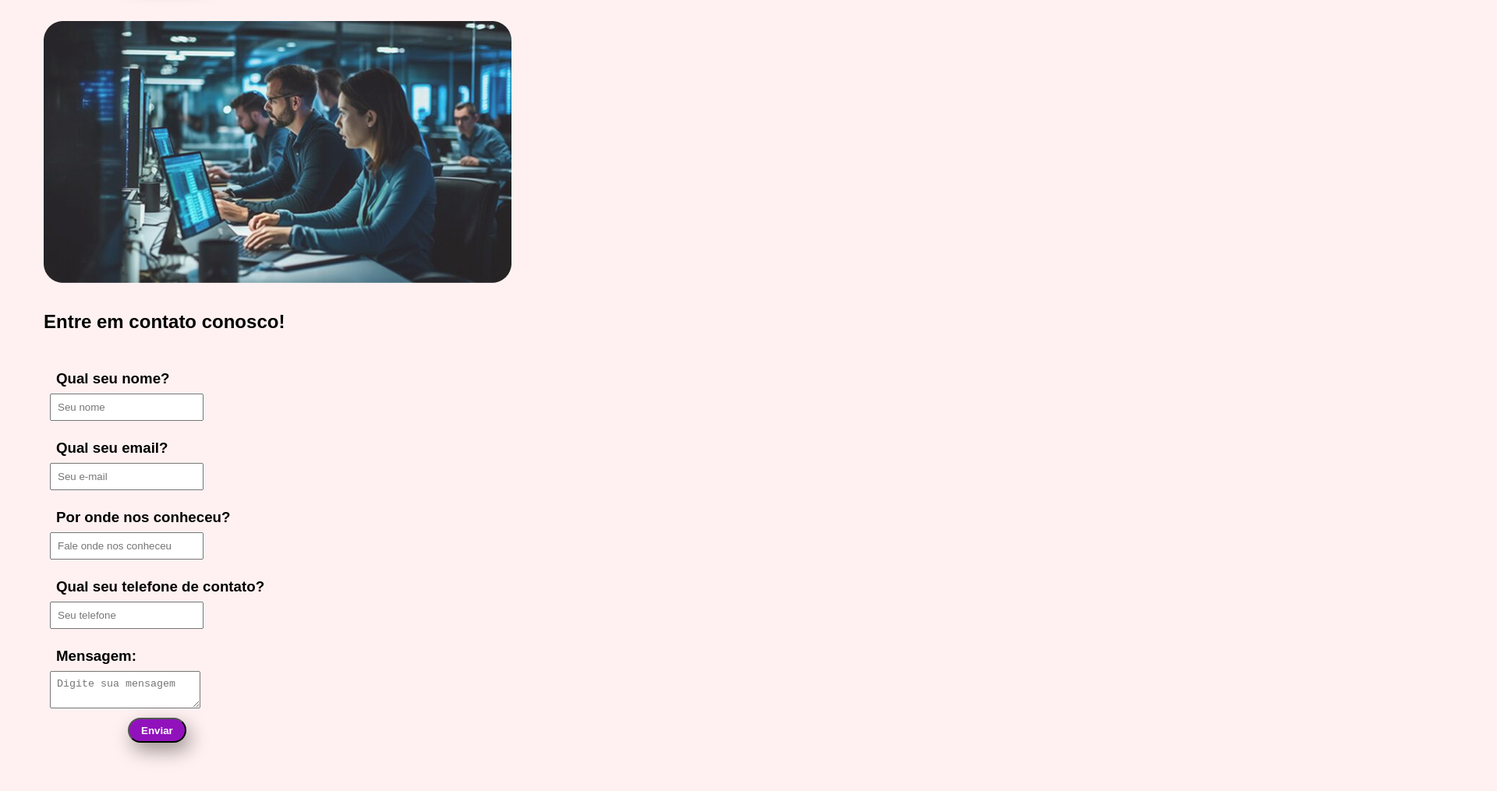
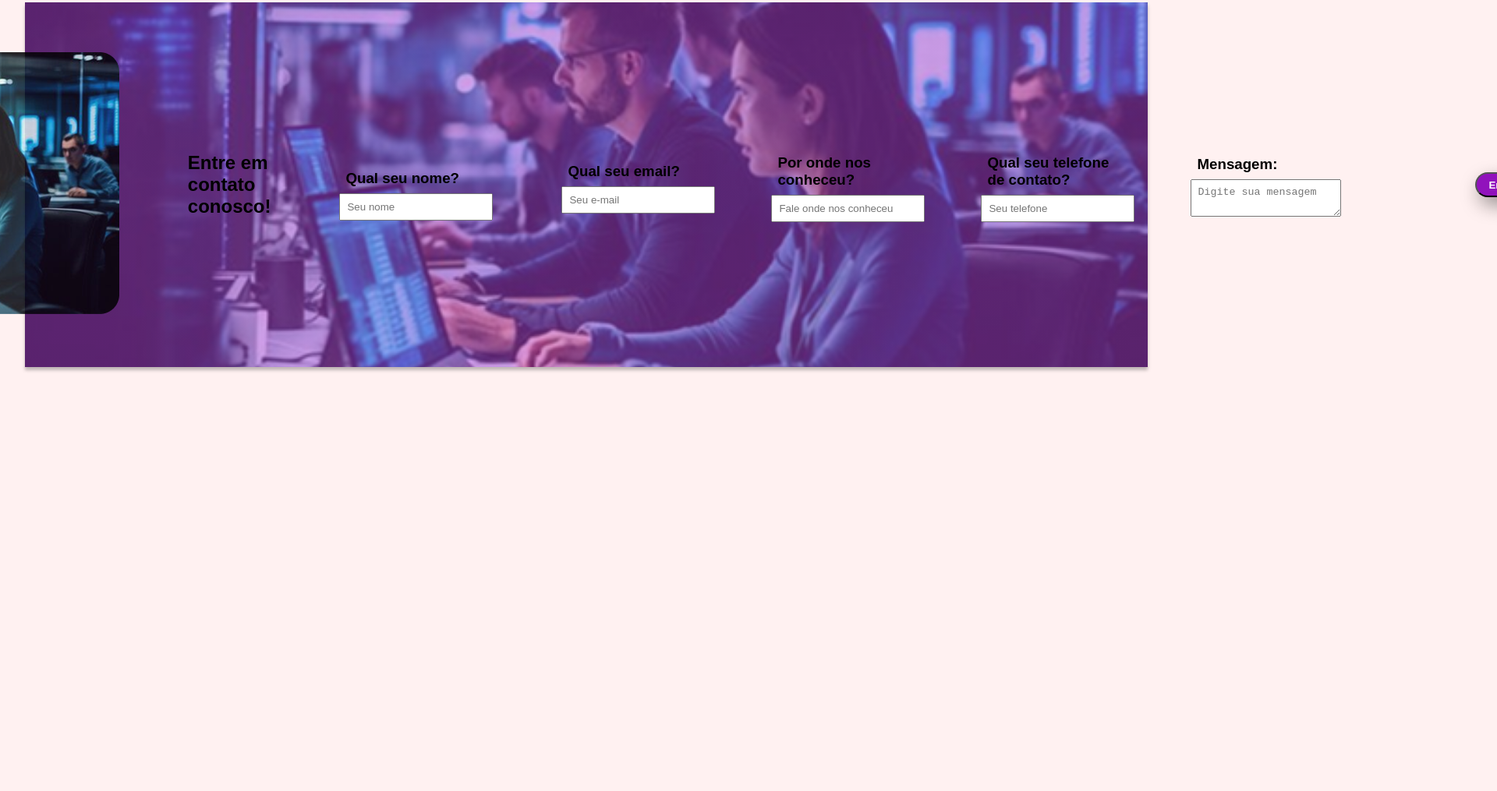
Before and after one commit to OliveiraThiago14/inovatech-trainee-project, a plain HTML site: page pagina-inicial/index.html in a window 1280 px wide. Shown: the part 3268-4283 px from the top of the page at 78% size, 1920 px wide, since content can reach past the window. After the commit the page ends 3787 px from the top, so only its background shows below. Drawn offline with Linux system fonts and the light colour scheme; a web font is replaced by a local one.

Commit message:
chore: testar mudanças formulario

```diff
--- a/pagina-inicial/index.html
+++ b/pagina-inicial/index.html
@@ -153,7 +153,7 @@
 
                 <div class="contato-formulario">
                     <form>
-                        <div>
+                        <div">
                             <h3>Qual seu nome?</h3>
                             <input type="text" placeholder="Seu nome" required/>
                         </div>
--- a/pagina-inicial/style.css
+++ b/pagina-inicial/style.css
@@ -244,3 +244,14 @@ a{
     height: 264px;
     width: 412px;
 }
+
+.contato-content{
+    display: flex;
+    width: 1440px;
+    padding: 48px;
+    justify-content: center;
+    align-items: center;
+    gap: 56px;
+    background: linear-gradient(0deg, rgba(175, 38, 221, 0.40) 0%, rgba(175, 38, 221, 0.40) 100%), url(./assets/secao-contato-img.png) lightgray 50% / cover no-repeat;
+    box-shadow: 0 4px 4px 0 rgba(0, 0, 0, 0.25);
+}
```
